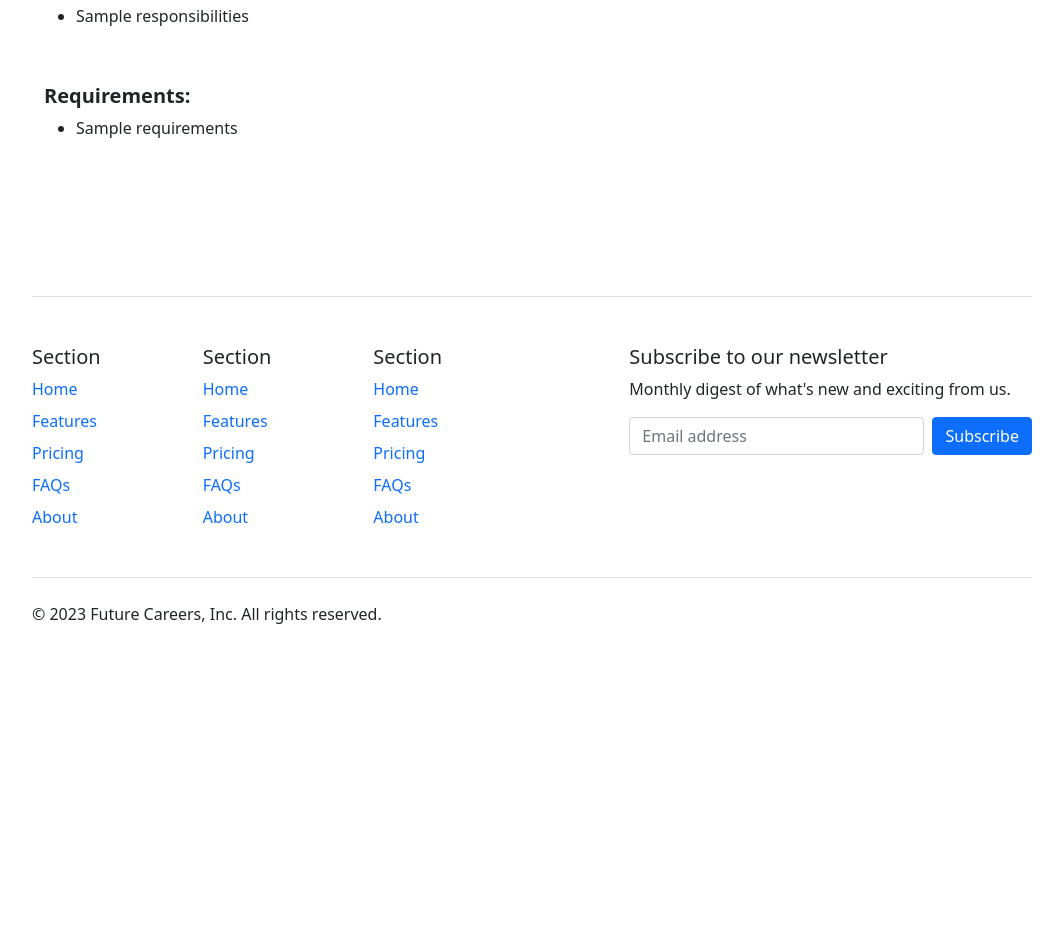
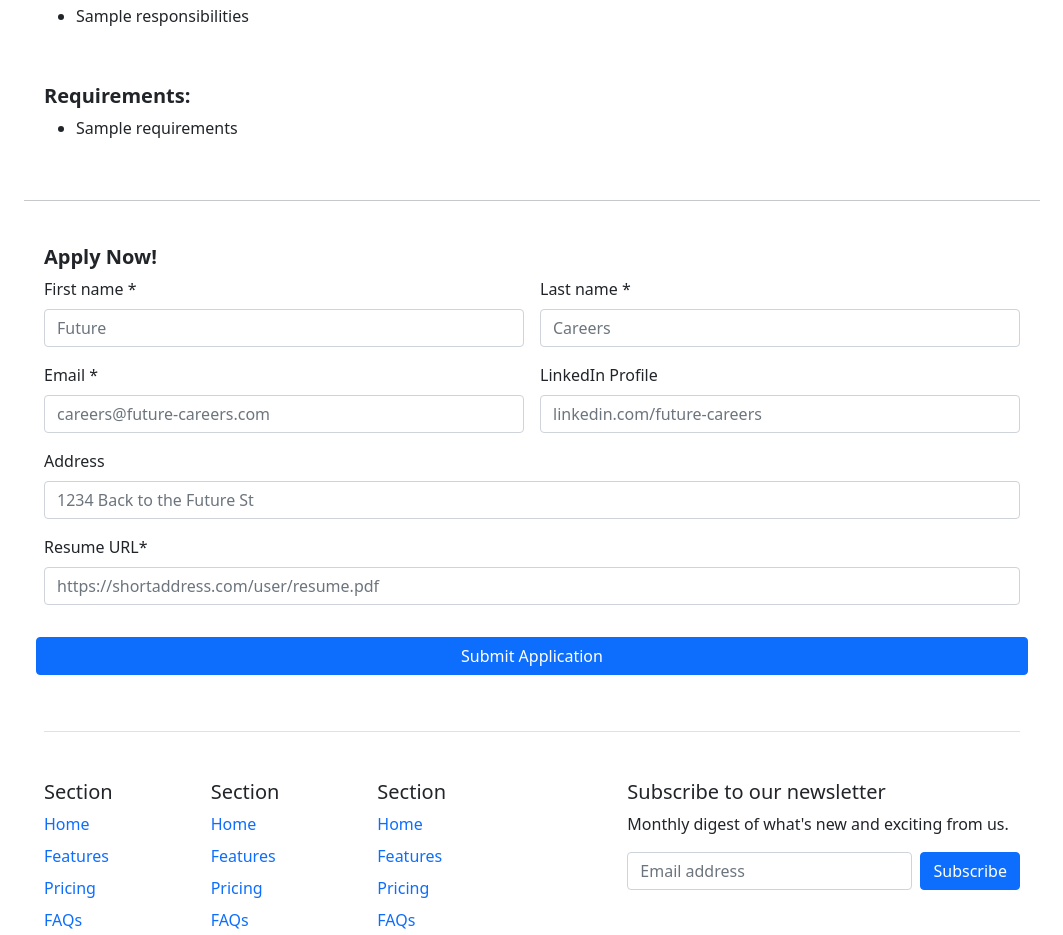
Before and after one commit to galvez-mcj/careers-website, a Flask app: template templates/jobPage.html in a window 1280 px wide. Shown: the part 421-1356 px from the top of the page, without its empty margins (108-1171 px from the left). Before the commit the page ends 1045 px from the top, so only its background shows below. Run offline with Flask 3, Linux system fonts and the light colour scheme; the template is opened without the code that fills it: most values are stand-ins (such as "Sample title", 1, 10 or a date in 2020).

Commit message:
Added the application form for jobs

```diff
--- a/app.py
+++ b/app.py
@@ -1,4 +1,4 @@
-from flask import Flask, render_template
+from flask import Flask, render_template, request, jsonify
 from database import load_jobs_from_db, load_job_from_db
 import json
 
@@ -25,11 +25,22 @@ def job_postings():
 @app.route("/job/<id>")
 def show_job(id):
     job = load_job_from_db(id)
+
     if not job:
         return render_template('errorPage.html')
     else:
         return render_template('jobPage.html', job=job[0])
 
 
+@app.route("/job/<id>/apply", methods=["POST"])
+def apply_to_job(id):
+    job = load_job_from_db(id)
+    data = request.form
+
+    return render_template('applicationSubmitted.html',
+                           application=data,
+                           job=job[0])
+
+
 if __name__ == "__main__":
     app.run(debug=True)
--- /dev/null
+++ b/templates/applicationForm.html
@@ -0,0 +1,57 @@
+<hr class="my-4">
+<div class="container mb-3">
+    <h4>Apply Now!</h4>
+    <form action="/job/{{job['id']}}/apply", method="POST">
+        <div class="row g-3">
+          <div class="col-sm-6">
+            <label for="firstName" class="form-label">First name *</label>
+            <input type="text" class="form-control" id="firstName" name="firstName" placeholder="Future" required>
+            <div class="invalid-feedback">
+              Valid first name is required.
+            </div>
+          </div>
+
+          <div class="col-sm-6">
+            <label for="lastName" class="form-label">Last name *</label>
+            <input type="text" class="form-control" id="lastName" name="lastName" placeholder="Careers" required>
+            <div class="invalid-feedback">
+              Valid last name is required.
+            </div>
+          </div>
+
+          <div class="col-sm-6">
+            <label for="email" class="form-label">Email *</label>
+            <input type="email" class="form-control" id="email" placeholder="careers@future-careers.com" name="email" required>
+            <div class="invalid-feedback">
+              Please enter a valid email address.
+            </div>
+          </div>
+
+          <div class="col-sm-6">
+            <label for="linkedin" class="form-label">LinkedIn Profile</label>
+            <input type="text" class="form-control" id="linkedin" name="linkedin" placeholder="linkedin.com/future-careers">
+            <div class="invalid-feedback">
+              Please enter a valid LinkedIn profile.
+            </div>
+          </div>
+
+          <div class="col-12">
+            <label for="address" class="form-label">Address</label>
+            <input type="text" class="form-control" id="address" name="address" placeholder="1234 Back to the Future St">
+            <div class="invalid-feedback">
+              Please enter your current address.
+            </div>
+          </div>
+
+          <div class="col-12 mb-3">
+            <label for="resume" class="form-label">Resume URL*</label>
+            <input class="form-control" type="text" id="resume" name="resume" placeholder="https://shortaddress.com/user/resume.pdf" required>
+            <div class="invalid-feedback">
+                Please enter a valid URL.
+              </div>
+          </div>
+
+        <input class="w-100 btn btn-primary" type="submit" value="Submit Application">
+    </form>
+
+</div>
--- a/templates/errorPage.html
+++ b/templates/errorPage.html
@@ -3,8 +3,8 @@
 {% block body %}
 <div class="container-fluid text-center">
     <h2>Error 404</h2>
-    <h3><i>Job Posting Not Found</i></h3>
-    <p><a href="/">Go back to jobs</a></p>
+    <h3 class="mb-5"><i>Job Posting Not Found</i></h3>
+    <p><a href="/jobs">Go back to jobs</a></p>
 </div>
 
 {% endblock %}
--- a/templates/jobPage.html
+++ b/templates/jobPage.html
@@ -33,6 +33,9 @@
             {% endfor %}
         </ul>
     </div>
+
+    <!-- Application Form -->
+    {% include 'applicationForm.html' %}
 </div>
 
 {% endblock %}
```
Also changed, not shown: templates/applicationSubmitted.html (added, +35 -0 lines).
